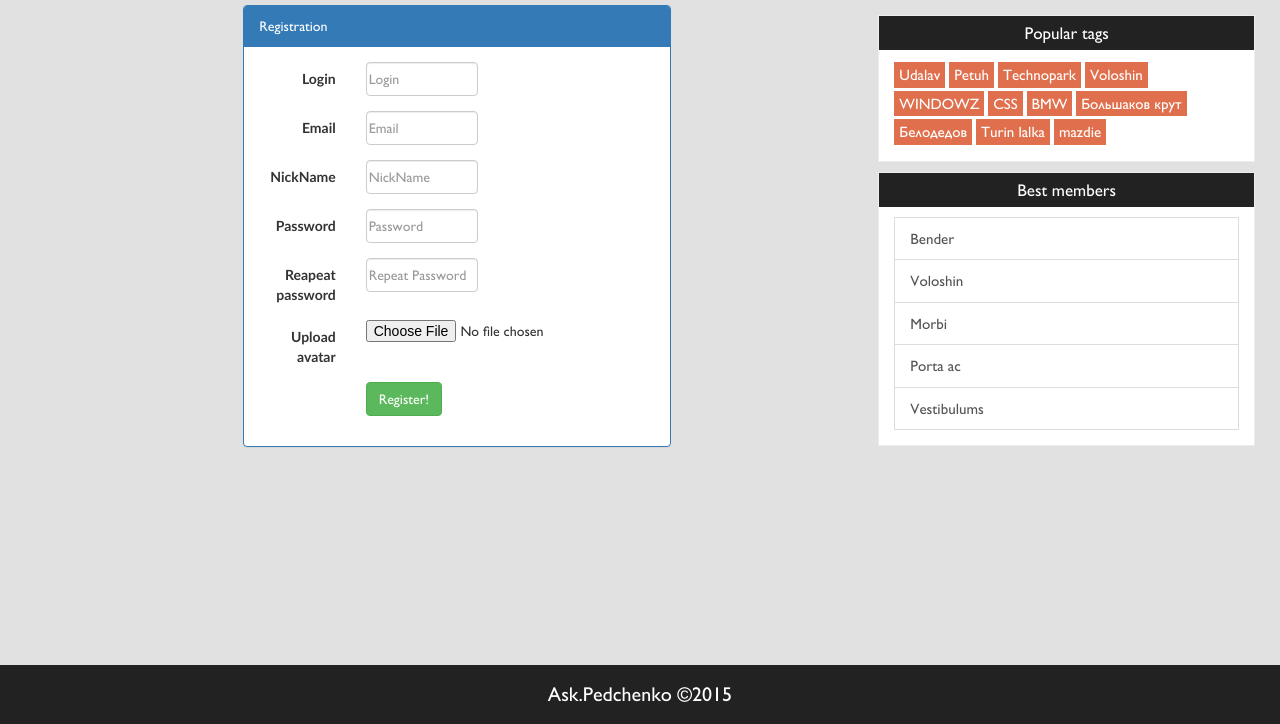
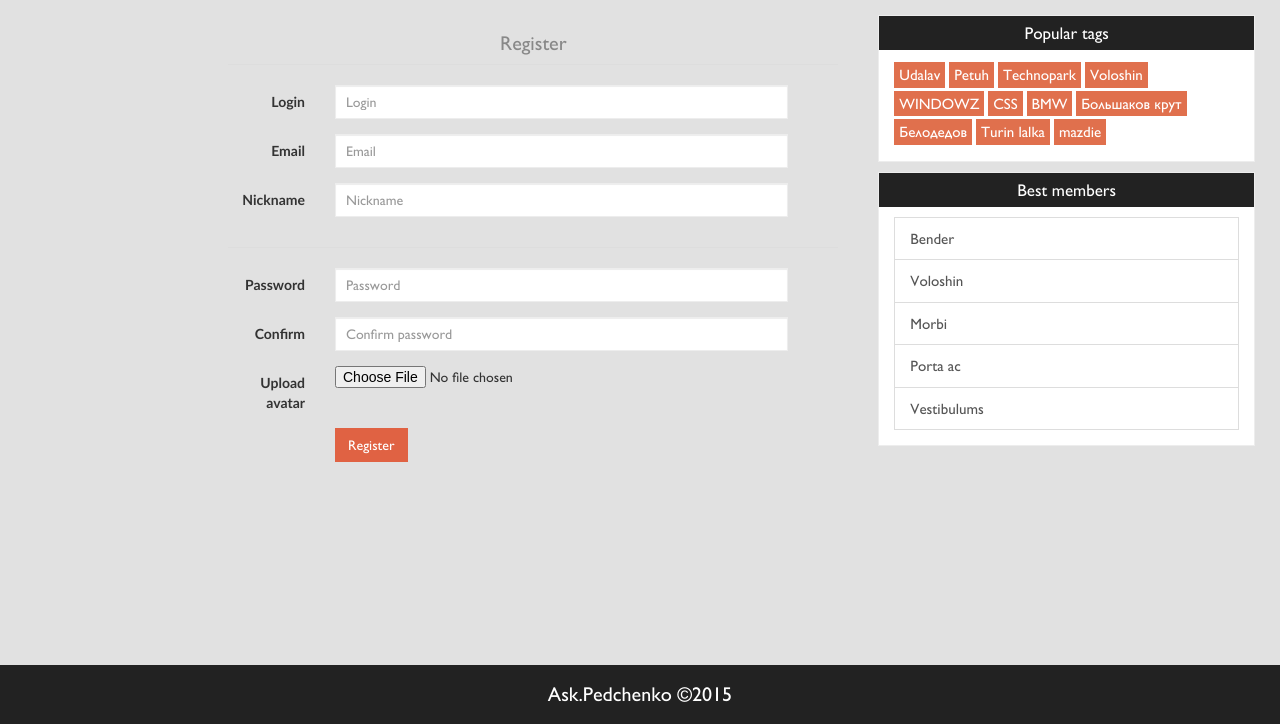
Before and after one commit to rgnlax/AskDjango, a Django app: page /register in a window 1280 px wide. Shown: the part 54-778 px from the top of the page. Run offline with Django 3.2, Linux system fonts and the light colour scheme; parts of the project's set-up code (start-up, migrations or seed data) failed here and were passed over.

Commit message:
Registration and settings form fixed

```diff
--- a/ask/forms.py
+++ b/ask/forms.py
@@ -36,6 +36,7 @@ class RegisterForm(forms.Form):
             user.save()
             return True
         return False
+
 class AvatarSettingsForm(forms.Form):
     avatar = forms.ImageField()
 
--- a/templates/register.html
+++ b/templates/register.html
@@ -1,63 +1,58 @@
 {%extends "base.html"%}
 {%block title%}Register{%endblock%}
-{% block content %}
-<div class="col-xs-9">
-   <div class="registration-container panel panel-primary">
-       <div class="h_tags panel-heading" id="panel-h">Registration</div>
-       <div class="panel-body">
-           {% for error in form.non_field_errors%}
-               <div class="alert alert-danger" role="alert"><span class="glyphicon glyphicon-exclamation-sign" aria-hidden="true"></span> {{ error }}</div>
-           {% endfor %}
-           <form class="form-horizontal" action="{% url 'register' %}" method="post" enctype="multipart/form-data">
-               {% csrf_token %}
+{%block content%}
+<div class="header top-offset">Register</div>
+<form class="form-horizontal top-offset" action="{% url 'register' %}" method="post" enctype="multipart/form-data">
+  {%csrf_token%}
   <div class="form-group">
-                   <label for="id_login" class="col-xs-3 control-label">Login</label>
-                   <div class="col-xs-4">
-                       <input type="text" class="form-control" name="login" id="id_login" maxlength="30" placeholder="Login" value="{{ form.cleaned_data.login }}">
+    <label for="id_login" class="col-sm-2 control-label">Login</label>
+    <div class="col-sm-10">
+      <input type="text" class="form-control input-form short-form" id="id_login" placeholder="Login" name="login" value="{{form.cleaned_data.login}}">
     </div>
     {% for error in form.login.errors %}
       <div class="col-xs-4 alert alert-danger" role="alert" id="field-error"><span class="glyphicon glyphicon-exclamation-sign" aria-hidden="true"></span> {{ error }}</div>
     {% endfor %}
   </div>
   <div class="form-group">
-                   <label for="id_email" class="col-xs-3 control-label">Email</label>
-                   <div class="col-xs-4">
-                       <input type="email" name="email" class="form-control" maxlength="30" id="id_email" placeholder="Email" value="{{ form.cleaned_data.email }}">
+    <label for="id_email" class="col-sm-2 control-label">Email</label>
+    <div class="col-sm-10">
+      <input type="email" class="form-control input-form short-form" id="id_email" placeholder="Email" name="email" value="{{form.cleaned_data.email}}">
     </div>
     {% for error in form.email.errors %}
       <div class="col-xs-4 alert alert-danger" role="alert" id="field-error"><span class="glyphicon glyphicon-exclamation-sign" aria-hidden="true"></span> {{ error }}</div>
     {% endfor %}
   </div>
   <div class="form-group">
-                   <label for="id_nickName" class="col-xs-3 control-label">NickName</label>
-                   <div class="col-xs-4">
-                       <input type="text" class="form-control" name="nickName" id="id_nickName" maxlength="30" placeholder="NickName" value="{{ form.cleaned_data.nickName }}">
+    <label for="id_nickName" class="col-sm-2 control-label">Nickname</label>
+    <div class="col-sm-10">
+      <input type="email" class="form-control input-form short-form" id="id_nickName" placeholder="Nickname" name="nickName" value="{{form.cleaned_data.nickName}}">
     </div>
     {% for error in form.nickName.errors %}
       <div class="col-xs-4 alert alert-danger" role="alert" id="field-error"><span class="glyphicon glyphicon-exclamation-sign" aria-hidden="true"></span> {{ error }}</div>
     {% endfor %}
   </div>
+  <div class="header top-offset bottom-offset"></div>
   <div class="form-group">
-                   <label for="id_password1" class="col-xs-3 control-label">Password</label>
-                   <div class="col-xs-4">
-                       <input type="password" class="form-control" maxlength="30" name="password1" id="id_password1" placeholder="Password">
+    <label for="id_password1" class="col-sm-2 control-label">Password</label>
+    <div class="col-sm-10">
+      <input type="password" class="form-control input-form short-form" id="id_password1" placeholder="Password" name="password1">
     </div>
     {% for error in form.password1.errors %}
       <div class="col-xs-4 alert alert-danger" role="alert" id="field-error"><span class="glyphicon glyphicon-exclamation-sign" aria-hidden="true"></span> {{ error }}</div>
     {% endfor %}
   </div>
   <div class="form-group">
-                   <label for="id_password2" class="col-xs-3 control-label">Reapeat password</label>
-                   <div class="col-xs-4">
-                       <input type="password" class="form-control" maxlength="30" name="password2" id="id_password2" placeholder="Repeat Password">
+    <label for="id_password2" class="col-sm-2 control-label">Confirm</label>
+    <div class="col-sm-10">
+      <input type="password" class="form-control input-form short-form" id="id_password2" placeholder="Confirm password" name="password2">
     </div>
     {% for error in form.password2.errors %}
       <div class="col-xs-4 alert alert-danger" role="alert" id="field-error"><span class="glyphicon glyphicon-exclamation-sign" aria-hidden="true"></span> {{ error }}</div>
     {% endfor %}
   </div>
   <div class="form-group">
-                   <label for="id_avatar" class="col-xs-3 control-label">Upload avatar</label>
-                   <div class="col-xs-5">
+    <label for="id_avatar" class="col-sm-2 control-label">Upload avatar</label>
+    <div class="col-sm-10">
       {{ form.avatar }}
     </div>
     {% for error in form.avatar.errors %}
@@ -65,12 +60,9 @@
     {% endfor %}
   </div>
   <div class="form-group">
-                   <div class="col-xs-offset-3 col-xs-4">
-                       <button type="submit" class="btn btn-success" value="Register">Register!</button>
+    <div class="col-sm-offset-2 col-sm-10">
+      <button type="submit" class="btn style-btn" value="Register">Register</button>
     </div>
   </div>
 </form>
-       </div>
-    </div>
-</div>
-{% endblock %}
+{%endblock%}
```
Also changed, not shown: ask_pedchenko/settings.py (+8 -0 lines), templates/settings.html (+11 -22 lines), Снимок_экрана_2015-05-30_в_13.24.58.png (added), Снимок_экрана_2015-05-30_в_13.24.58_GcIGTQt.png (added), 3 other files. Lines whose indentation alone changed are shown as unchanged.
